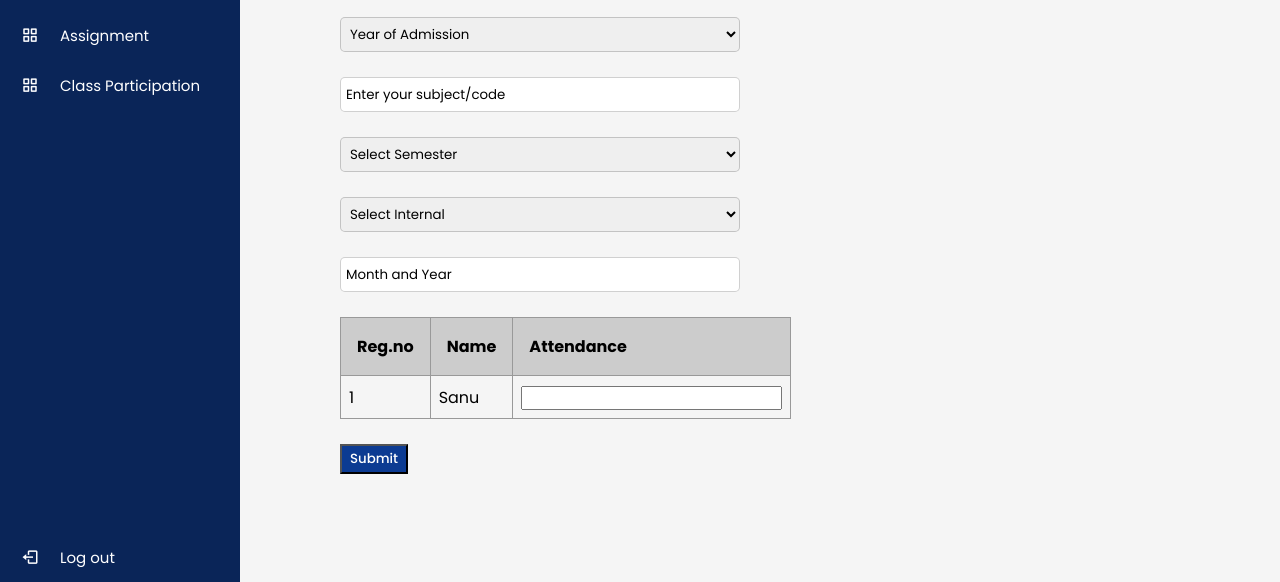
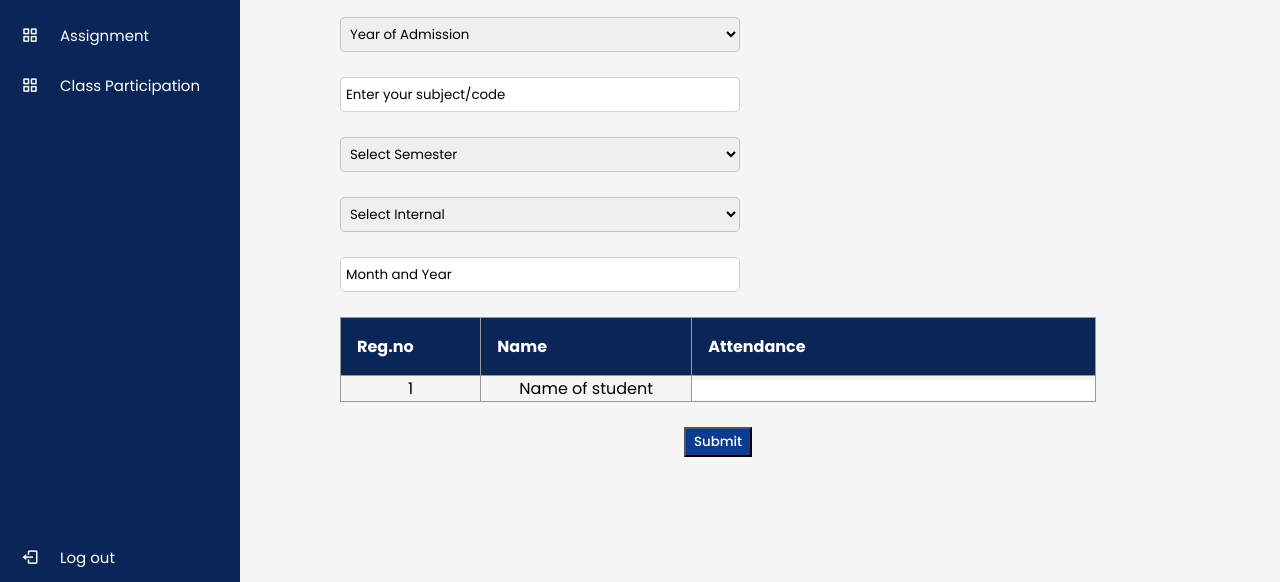
Before and after one commit to dpjr47/marks-app, a plain HTML site: page Teachers-final/internal.html in a window 1280 px wide. Shown: the part 218-800 px from the top of the page. Drawn offline with nearby package versions, Linux system fonts and the light colour scheme.

Commit message:
edited table

```diff
--- a/Teachers-final/internal.html
+++ b/Teachers-final/internal.html
@@ -109,7 +109,7 @@
      </div>
      <div class="table-menu">
       <form>
-        <table>
+        <table class="scroll">
            <thead>
                <tr>
                    <th >Reg.no</th>
@@ -120,12 +120,12 @@
            <tbody>
                <tr>
                  <td>1</td>
-                 <td>Sanu</td>
-                 <td><input type="text" ></td>
+                 <td>Name of student</td>
+                 <td><input class="tbox" type="text" ></td>
                </tr>
            </tbody>
        </table>
-       <br><button class="table-button" >Submit</button>
+       <br><button class="table-button" style="align-self: center;">Submit</button>
        </form>
      </div>
 
--- a/Teachers-final/teacher.css
+++ b/Teachers-final/teacher.css
@@ -197,13 +197,29 @@ nav .profile-details .admin_name{
 
 /* table style */
 
-input:focus{
-  outline: none;
+form{
+  display: flex;
+  flex-direction: column;
+  justify-content: center;
+  padding: 0;
+  column-gap: 0;
+  width: 90%;
 }
 
-table {
+ table {
   border-collapse: collapse;
-  border-spacing: 0
+  border-spacing: 0 ;
+  width: auto;
+}
+
+table thead{
+  position: sticky;
+}
+
+tbody{
+  height: 100%;
+  overflow-y: scroll;
+  overflow-x: hidden;
 }
 
 table th{
@@ -213,10 +229,14 @@ table th{
 
 table td {
     border: 1px solid #999;
-    padding: 0.5rem;
+   text-align: center;
 }
 
 table tr:hover {
+  background: rgba(112, 94, 94, 0.116);
+}
+
+table tr:focus {
   background: rgba(112, 94, 94, 0.116);
 }
 
@@ -226,13 +246,21 @@ table caption {
 
 table th {
   text-align: left;
-  background-color: #ccc
+  background-color: #0A2558;
+  color:#fff;
 }
 
 
 .tbox{
+  width: 100%;
+  height: 100%;
   box-sizing: border-box;
   border: none;
+  text-align: center;
+}
+
+.tbox :active{
+  background: rgba(112, 94, 94, 0.116);
 }
 
 .table-button{
```
